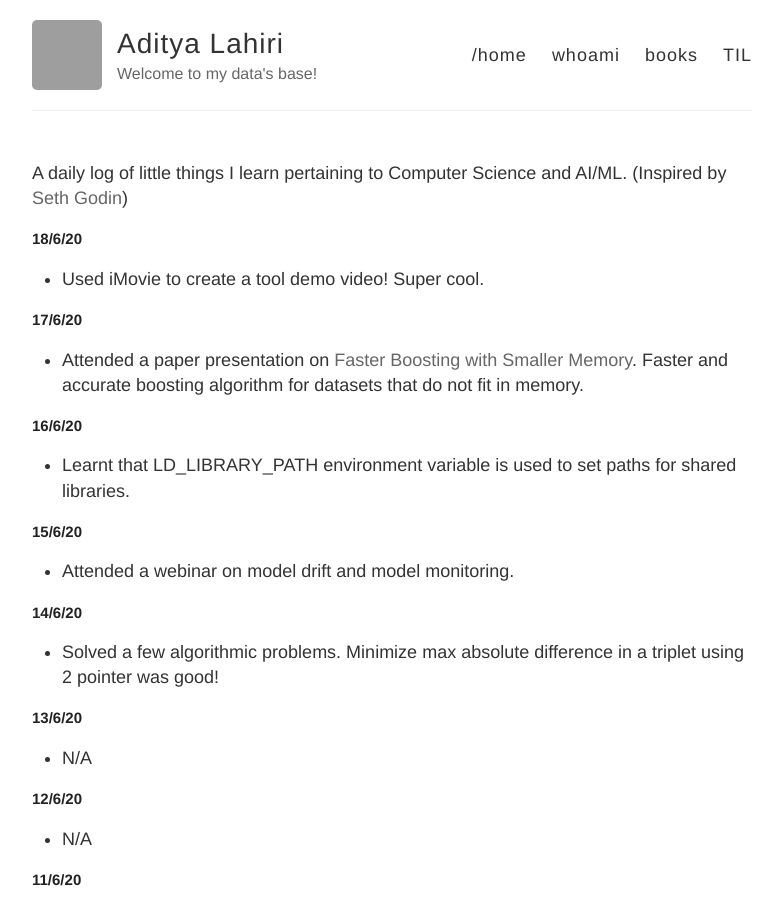
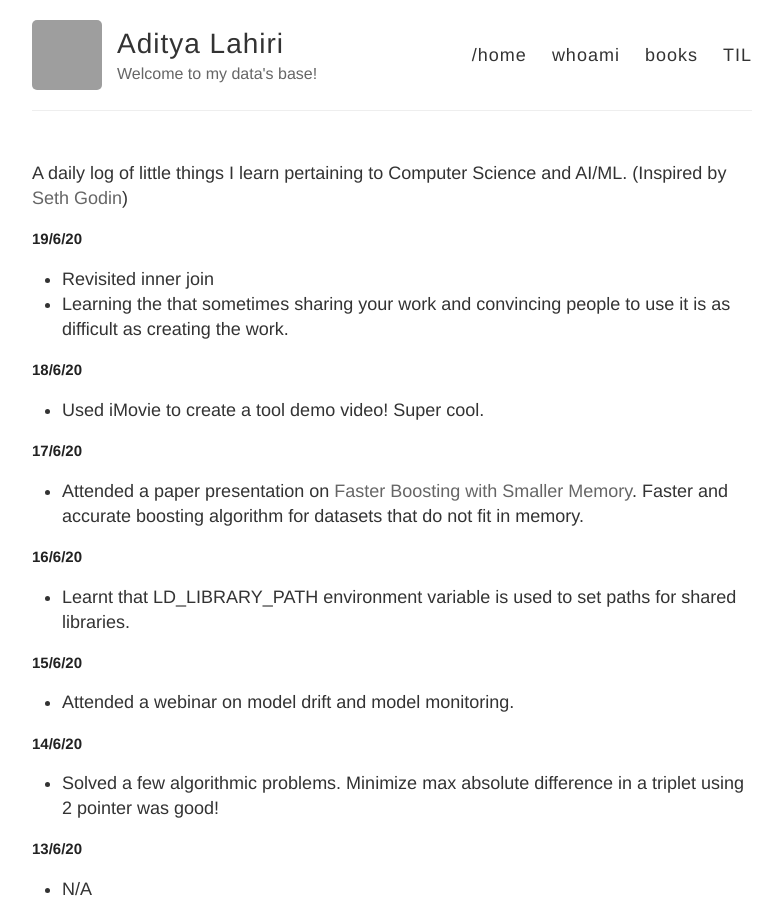
Before and after one commit to adityalahiri/adityalahiri.github.io, a Jekyll site: the page built from TIL.md, in a window 1280 px wide and 900 px high. Shown: the whole window, without its empty margins (248-1030 px from the left). Built offline with Jekyll 4.4.1, drawn with Linux system fonts in a browser that asks for light colours; our own code applies the rules of GitHub Pages for plain Markdown files; grey boxes are pictures that could not be loaded.

Commit message:
Update for 19/6

```diff
--- a/TIL.md
+++ b/TIL.md
@@ -1,5 +1,10 @@
 A daily log of little things I learn pertaining to Computer Science and AI/ML.
 (Inspired by [Seth Godin](https://seths.blog/))
+
+## 19/6/20
+
+* Revisited inner join
+* Learning the that sometimes sharing your work and convincing people to use it is as difficult as creating the work.
 
 ## 18/6/20
 
```
